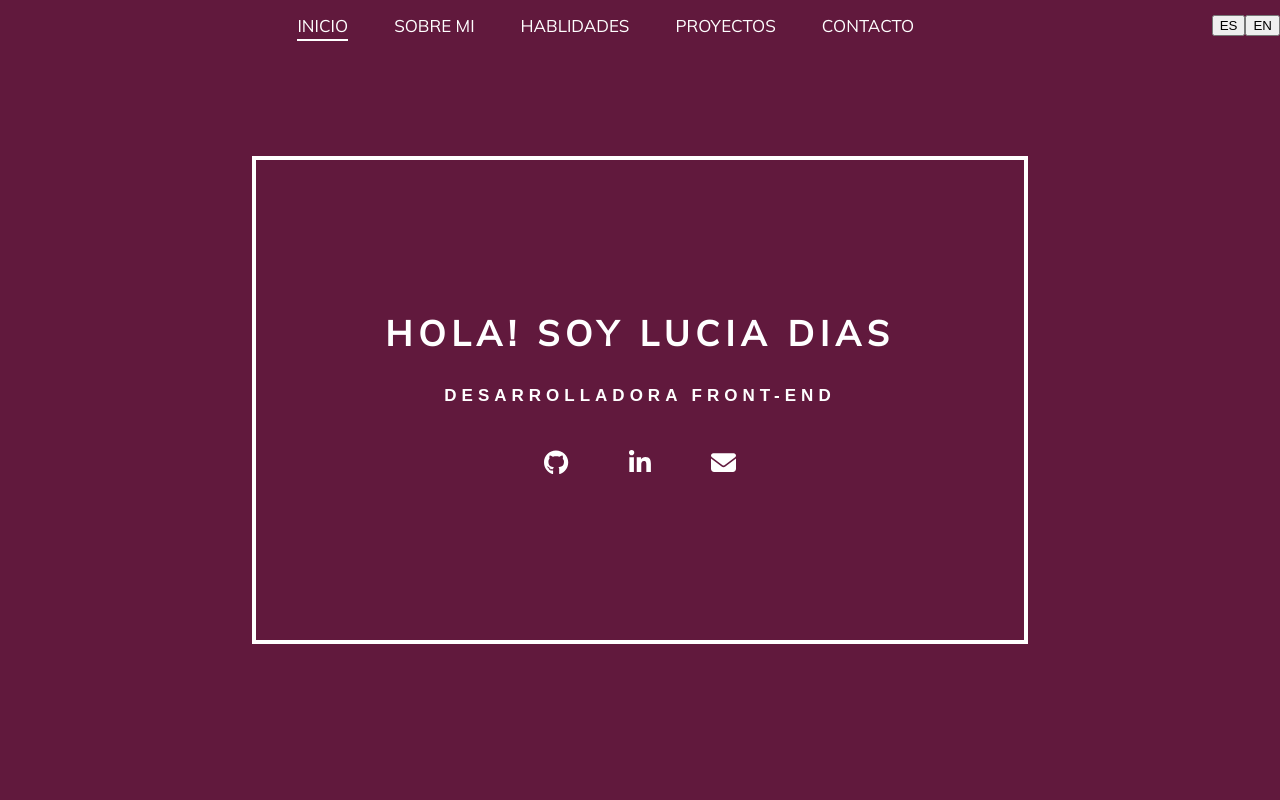
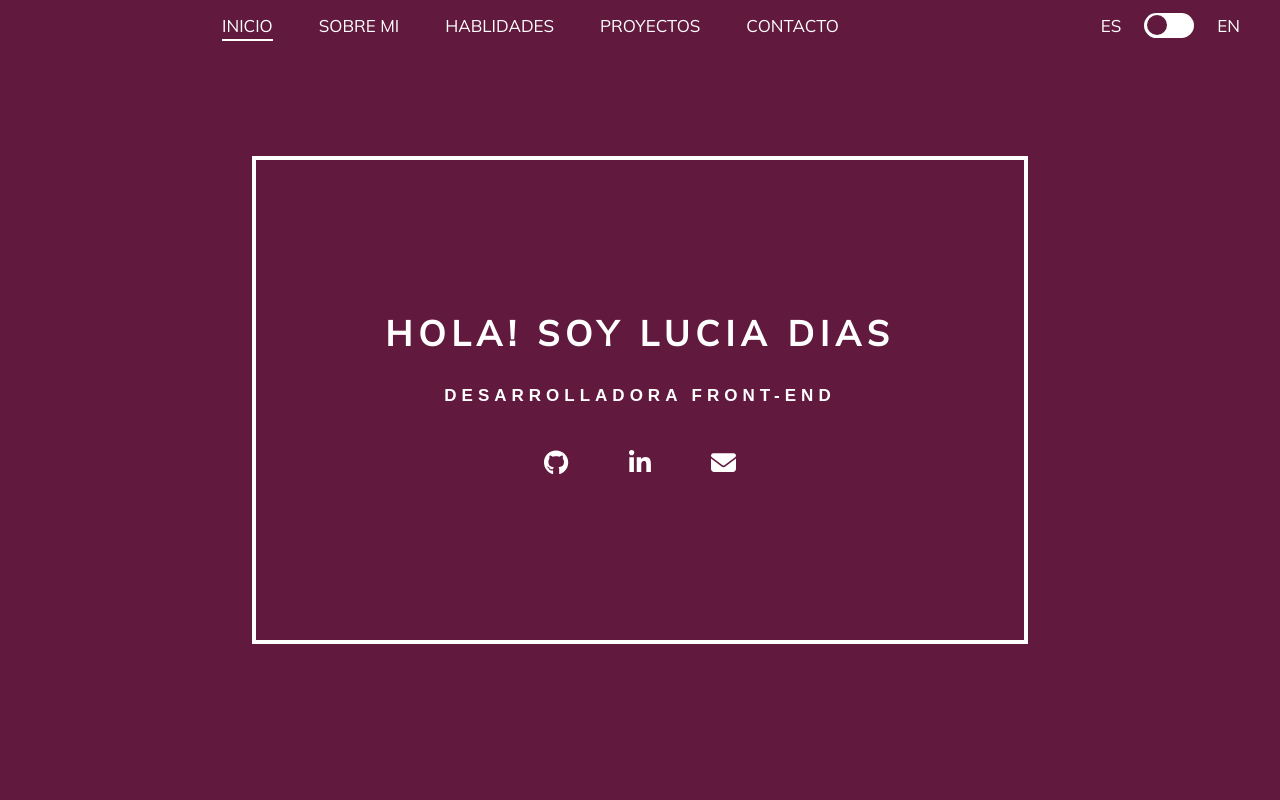
Before and after one commit to diaslucia/portfolio, a React (Create React App) app: page / in a window 1280 px wide. Shown: the top 800 px of the page. Built offline with nearby package versions, Linux system fonts and the light colour scheme; a web font is replaced by a local one.

Commit message:
Fix toggle button

```diff
--- a/src/components/navBar/index.js
+++ b/src/components/navBar/index.js
@@ -8,24 +8,8 @@ import { useTranslation } from "react-i18next"
 
 const NavBar = () => {
     const [navbar,setNavbar] = useState(false);
-    const [selectProject, setSelectProject] = useState(false);
     const [t, i18n] = useTranslation("global");
-
-    const handleLanguageChanged = useCallback(() => {
-        changeLang();
-    }, []);
-
-    useEffect(() => {
-        i18n.on('languageChanged', handleLanguageChanged);
-        return () => {
-            i18n.off('languageChanged', handleLanguageChanged);
-        };
-    }, [handleLanguageChanged]);
-
-    const changeLang = () => {
-        setSelectProject(!selectProject);
-    }
-    console.log(selectProject)
+    const [lang, setLang] = useState(false);
 
     const changeNavbar = () => {
         if(window.scrollY >= 50){
@@ -37,6 +21,18 @@ const NavBar = () => {
 
     window.addEventListener("scroll", changeNavbar);
 
+    const handleClick = (e) => {
+        e.preventDefault();
+        setLang(!lang);
+        if(lang === true) {
+            i18n.changeLanguage("es")
+            document.querySelector(".langSpan").classList.remove("langSpanActive");
+        } else {
+            i18n.changeLanguage("en")
+            document.querySelector(".langSpan").classList.add("langSpanActive");
+        }
+    }
+
     return(
         <nav className={navbar ? "nav activeNav" : "nav"}>
             <div className="navBar">
@@ -47,8 +43,13 @@ const NavBar = () => {
                 <Link activeClass="active" className="link" to="contact" spy={true} smooth={true} offset={0} duration={500}>{t("navbar.contact")}</Link>
             </div>
             <div className="lang">
-                <button onClick={() => i18n.changeLanguage("es")}>ES</button>
-                <button onClick={() => i18n.changeLanguage("en")}>EN</button>
+                <div className="langContainer">
+                    <p className="langText">ES</p>
+                    <div className="toggle" onClick={handleClick}>
+                        <span className="langSpan"></span>
+                    </div>
+                    <p className="langText">EN</p>
+                </div>
             </div>
         </nav>
     );
--- a/src/components/navBar/style.scss
+++ b/src/components/navBar/style.scss
@@ -27,16 +27,41 @@
     }
     .lang{
         margin-left: auto;
-        a{
-            @include navFont($text);
-            color: $secondaryText;
-            text-transform: uppercase;
-            margin: 0px $medium;
-            text-decoration: none;
-            cursor:pointer;
-            &:hover {
-                padding-bottom: 3px;
-                border-bottom: 2px solid $secondaryText;
+        .langContainer{
+            display: flex;
+            justify-content: space-evenly;
+            align-items: center;
+            padding: 0px $small;
+            .langText {
+                @include navFont($text);
+                color: $secondaryText;
+                text-transform: uppercase;
+                margin: 0px $medium;
+            }
+            .toggle{
+                cursor: pointer;
+                text-indent: -9999px;
+                width: 50px;
+                height: 25px;
+                background: $secondary;
+                display: block;
+                border-radius: 100px;
+                position: relative;
+                .langSpan{
+                    content: '';
+                    position: absolute;
+                    top: 2px;
+                    left: 3px;
+                    width: 20px;
+                    height: 20px;
+                    background: $main;
+                    border-radius: 90px;
+                    transition: 0.3s;
+                }
+                .langSpanActive {
+                    left: calc(100% - 5px);
+                    transform: translateX(-100%);
+                }
             }
         }
     }
@@ -47,7 +72,6 @@
     z-index: 10;
 }
 
-
 .active {
     padding-bottom: 3px;
     border-bottom: 2px solid $secondaryText;
--- a/src/index.js
+++ b/src/index.js
@@ -12,7 +12,6 @@ import global_en from "./translations/en/global.json";
 
 i18next.init({
   interpolation: { escapeValue: false },
-  debug: true,
   lng: "es",
   resources: {
     es: { global: global_es},
--- a/src/translations/en/global.json
+++ b/src/translations/en/global.json
@@ -34,7 +34,7 @@
     },
     "contact": {
         "title":"Let's work together!",
-        "subtitle": "¿Did you like what you saw?",
+        "subtitle": "Did you like what you saw?",
         "whatsapp": "Message me on whatssap",
         "email": "Send me an email",
         "linkedin": "Connect with me in LinkedIn"
```
